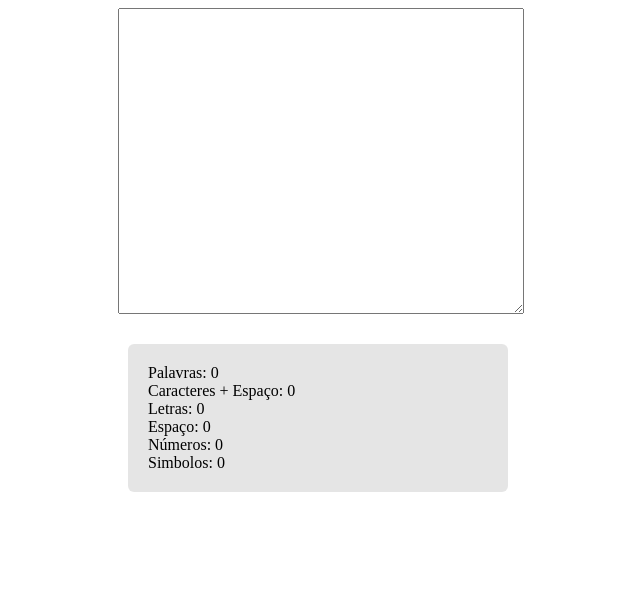
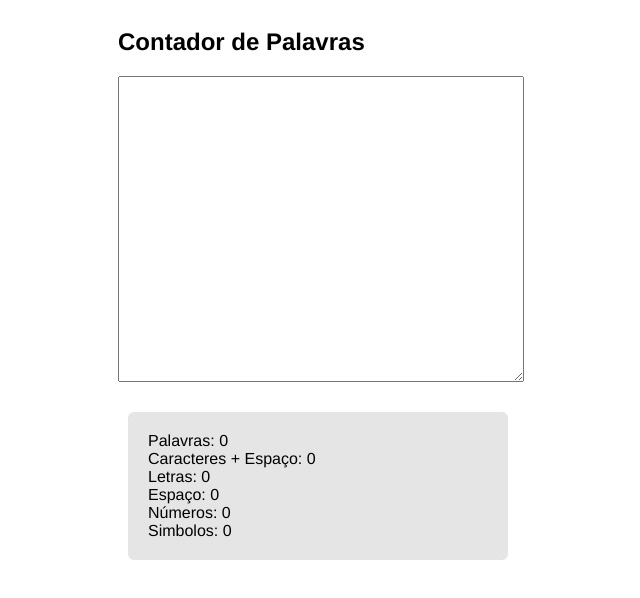
Before and after one commit to MarcusOliveiraDev/contador-de-palavras, a plain HTML site: page index.html in a window 1280 px wide. Shown: the whole page, without its empty margins (322-962 px from the left). Drawn offline with Linux system fonts and the light colour scheme.

Commit message:
Add files via upload

```diff
--- a/index.html
+++ b/index.html
@@ -7,6 +7,9 @@
     <title>Contador de Palavras</title>
 
     <style>
+        html{
+            font-family: Helvetica, sans-serif;
+        }
         .comandos{
             display: flex;
             flex-direction: column;
@@ -35,6 +38,7 @@
 <body>
 
     <section class="comandos">
+        <h1>Contador de Palavras</h1>
         <textarea id="texto" onkeyup="contar()"></textarea>
     </section>
 
```
